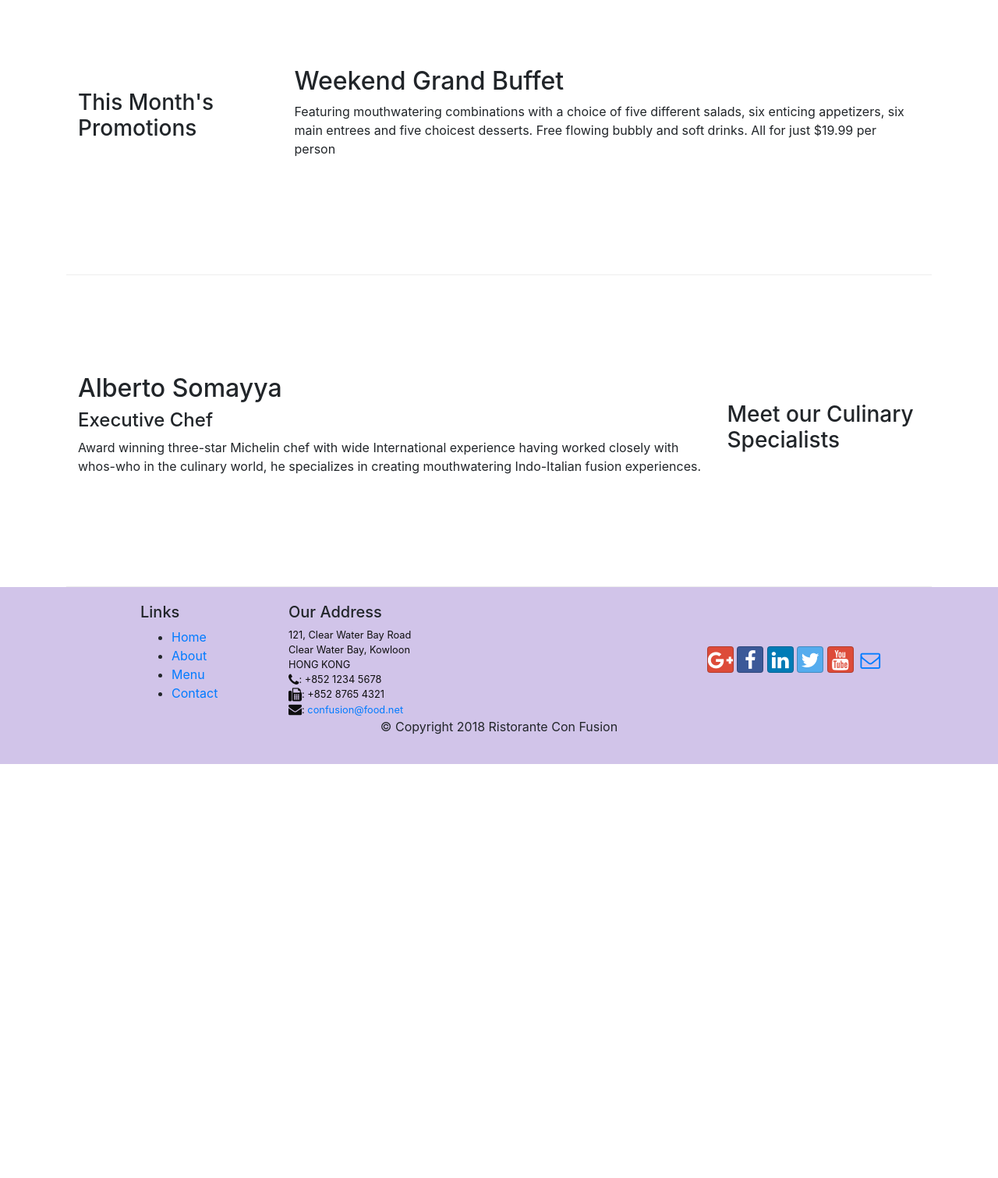
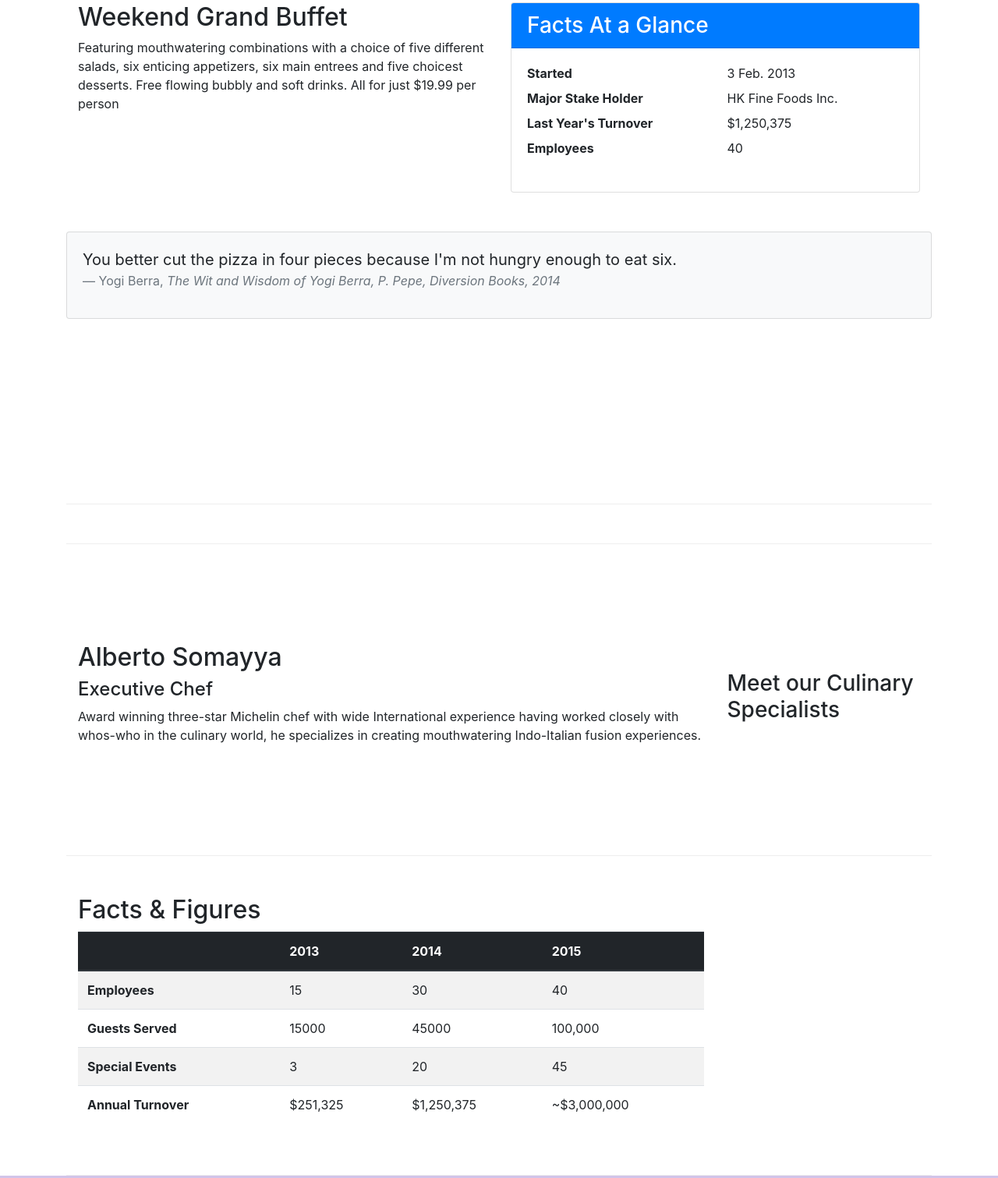
Before and after one commit to RitikaSrivastava11oct/bootstrap, a website: page aboutus.html in a window 1280 px wide. Shown: the part 487-1998 px from the top of the page at 78% size. Before the commit the page ends 1467 px from the top, so only its background shows below. Drawn offline with nearby package versions, Linux system fonts and the light colour scheme.

Commit message:
bootstrap tables and cards

```diff
--- a/aboutus.html
+++ b/aboutus.html
@@ -2,26 +2,32 @@
 <html lang="en">
 
 <head>
-        <!--meta tags-->
+        <!--meta tags to make page responsive-->
         <meta charset="utf-8">
         <meta name="viewport" content="width=device-width, initial-scale=1, shrink-to-fit=no">
         <meta http-equiv="x-ua-compatible" content="ie=edge">
         <!-- to add css file-->
     <link rel="stylesheet" href="node_modules/bootstrap/dist/css/bootstrap.min.css">
+    <!--to use font awesome,include fontawesome css file-->
     <link rel="stylesheet" href="node_modules/font-awesome/css/font-awesome.min.css">
+    <!--to use bootstrap-social icons,include bootstrap-social css file-->
     <link rel="stylesheet" href="node_modules/bootstrap-social/bootstrap-social.css">
+    <!--to include style file-->
     <link rel="stylesheet" href="css/styles.css">
 
     <title>About us</title>
 </head>
 
 <body>
+    <!--to include navigation bar-->
     <nav class="navbar navbar-dark navbar-expand-sm fixed-top">
         <div class="container">
+            <!-- to make the nav bar responsive so that in case of small screens it doesn't hide the jumbotron content rather it collapse and changes to a toggle button-->
             <button class="navbar-toggler" type="button" data-toggle="collapse" data-target="#Navbar">
                 <span class="navbar-toggler-icon"></span>
             </button>
             <a class="navbar-brand mr-auto" href="./index.html">Ristorante Con Fusion</a>
+            <!-- the nav bar items which are to be collapsed-->
             <div class="collapse navbar-collapse" id="Navbar">
              <ul class="navbar-nav mr-auto">
                     <li class="nav-item"><a class="nav-link" href="./index.html"><span class="fa fa-home fa-large "></span> Home</a></li>
@@ -58,20 +64,51 @@
             <div class="col-12 col-sm-4 order-sm-last col-md-3">
                 <h3>About us</h3>
             </div>
-            <!--<div class="col-12">
-                <h2>About us</h2>
-                <p>A unique combination of Indian Uthappam (pancake) and Italian pizza, topped with Cerignola olives, ripe vine cherry tomatoes, Vidalia onion, Guntur chillies and Buffalo Paneer.</p>
-            </div>-->
         </div>
 
 
-        <div class="row row-content align-items-center">
-            <div class="col-12 col-sm-4 col-md-3">
-                <h3>This Month's Promotions</h3>
-            </div>
-            <div class="col col-sm col-md">
+        <div class="row row-content ">
+            <div class="col-12 col-sm-6">
                 <h2>Weekend Grand Buffet</h2>
                 <p>Featuring mouthwatering combinations with a choice of five different salads, six enticing appetizers, six main entrees and five choicest desserts. Free flowing bubbly and soft drinks. All for just $19.99 per person </p>
+            </div>
+
+            <!-- To include CARDS in the webpage-->
+            <div class="col col-sm">
+                <div class="card">
+                     <!-- To set the head of card-->
+                    <h3 class="card-header bg-primary text-white">Facts At a Glance</h3>
+                    <div class="card-body">
+                         <!--Description List -->
+                        <dl class="row">
+                            <!--description title -->
+                            <dt class="col-6">Started</dt>
+                            <!-- description details-->
+                            <dd class="col-6">3 Feb. 2013</dd>
+                            <dt class="col-6">Major Stake Holder</dt>
+                            <dd class="col-6">HK Fine Foods Inc.</dd>
+                            <dt class="col-6">Last Year's Turnover</dt>
+                            <dd class="col-6">$1,250,375</dd>
+                            <dt class="col-6">Employees</dt>
+                            <dd class="col-6">40</dd>
+                        </dl>
+                    </div>
+                </div>
+            </div>
+
+            <!--another card using blockquote and cite tag -->
+            <div class="col-12 row-content">
+                <div class="card card-body bg-light">
+                    <blockquote class="blockquote">
+                        <p class="mb-0">You better cut the pizza in four pieces because
+                            I'm not hungry enough to eat six.</p>
+                        <footer class="blockquote-footer">Yogi Berra,
+                            <!-- to add the source of the code ,author-->
+                            <cite title="Source Title">The Wit and Wisdom of Yogi Berra,
+                            P. Pepe, Diversion Books, 2014</cite>
+                        </footer>
+                    </blockquote>
+                </div>
             </div>
         </div>
 
@@ -85,6 +122,58 @@
                 <p>Award winning three-star Michelin chef with wide International experience having worked closely with whos-who in the culinary world, he specializes in creating mouthwatering Indo-Italian fusion experiences. </p>
             </div>
         </div>
+
+        <!--to add table and do styling using bootstrap classes like table responsive and table-stripped -->
+         <div class="row row-content">
+            <div class="col-12 col-sm-9">
+                <h2>Facts &amp; Figures</h2>
+                   <div class="table-responsive">
+                    <table class="table table-striped">
+                        <!--to definr thr head of the table -->
+                        <thead class="thead-dark">
+                            <tr>
+                                <!-- to define a header cell in table-->
+                                <th>&nbsp;</th>
+                                <th>2013</th>
+                                <th>2014</th>
+                                <th>2015</th>
+                            </tr>
+                        </thead>
+                        <!--to define the body of the table -->
+                        <tbody>
+                            <tr>
+                                <th>Employees</th>
+                                <td>15</td>
+                                <td>30</td>
+                                <td>40</td>
+                            </tr>
+                            <tr>
+                                <th>Guests Served</th>
+                                <td>15000</td>
+                                <td>45000</td>
+                                <td>100,000</td>
+                            </tr>
+
+                            <tr>
+                                <th>Special Events</th>
+                                <td>3</td>
+                                <td>20</td>
+                                <td>45</td>
+                            </tr>
+                            <tr>
+                                <th>Annual Turnover</th>
+                                <td>$251,325</td>
+                                <td>$1,250,375</td>
+                                <td>~$3,000,000</td>
+                            </tr>
+                        </tbody>
+                    </table>
+                </div>
+            </div>
+             <div class="col-12 col-sm-3">
+            </div>
+       </div>
+
     </div>
 
     <footer class="footer">
@@ -101,10 +190,12 @@
                 </div>
                 <div class="col-7 col-sm-5">
                     <h5>Our Address</h5>
+                    <!--using address tag writes the address in diff font (italics) -->
                     <address>
 		              121, Clear Water Bay Road<br>
 		              Clear Water Bay, Kowloon<br>
 		              HONG KONG<br>
+                      <!--using font awesome to add icons using <i> tag or <span> tag -->
 		              <i class="fa fa-phone fa-lg"></i>: +852 1234 5678<br>
                       <i class="fa fa-fax fa-lg"></i>: +852 8765 4321<br>
                       <i class="fa fa-envelope fa-lg"></i>:
@@ -113,6 +204,7 @@
                 </div>
                 <div class="col-12 col-sm-4 align-self-center">
                     <div class="text-center">
+                        <!--to use font-awesome icons as buttons and add button classes of bootstrap -->
                          <a class="btn btn-social-icon btn-google" href="http://google.com/+"><i class="fa fa-google-plus"></i></a>
                         <a class="btn btn-social-icon btn-facebook" href="http://www.facebook.com/profile.php?id="><i class="fa fa-facebook"></i></a>
                         <a class="btn btn-social-icon btn-linkedin" href="http://www.linkedin.com/in/"><i class="fa fa-linkedin"></i></a>
@@ -130,6 +222,7 @@
         </div>
     </footer>
         <!-- to add javascript file(in order)-->
+        <!--javascript code is added at the end bcoz it takes time to load the js content .so if we write this code in begining we will nothing to show to user for sometime when user loads the page -->
         <script src="node_modules/jquery/dist/jquery.slim.min.js"></script>
         <script src="node_modules/popper.js/dist/umd/popper.min.js"></script>
         <script src="node_modules/bootstrap/dist/js/bootstrap.min.js"></script>
```
